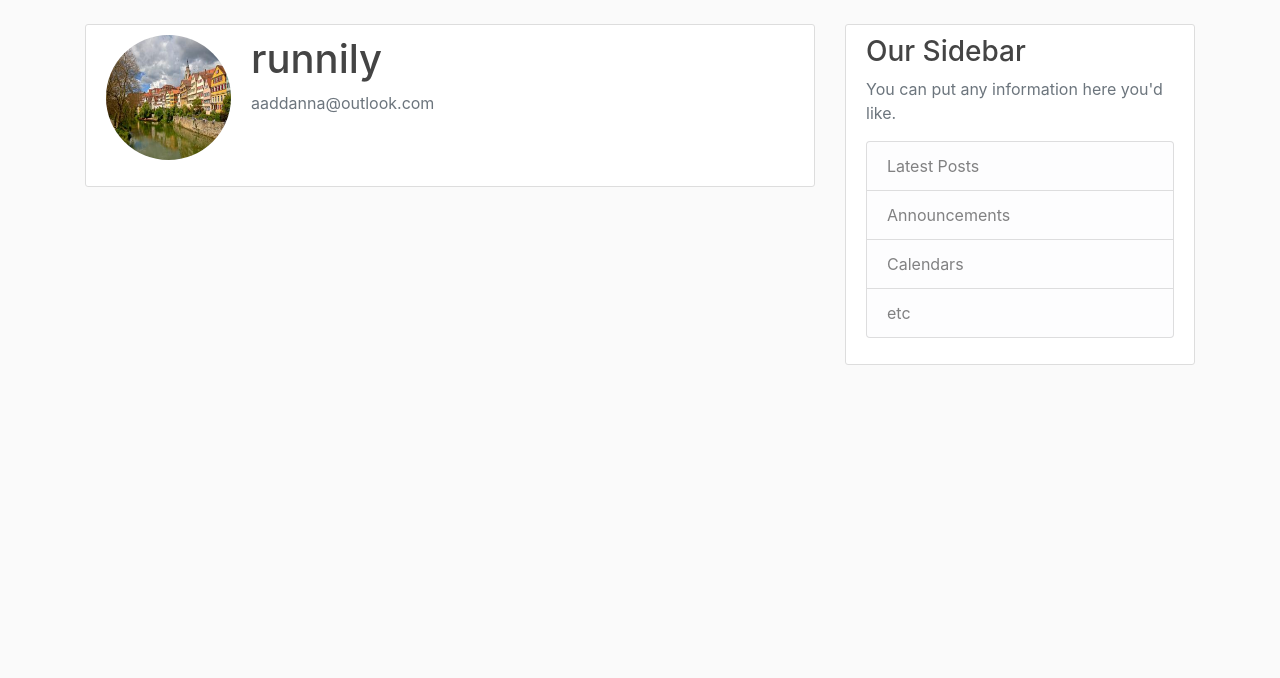
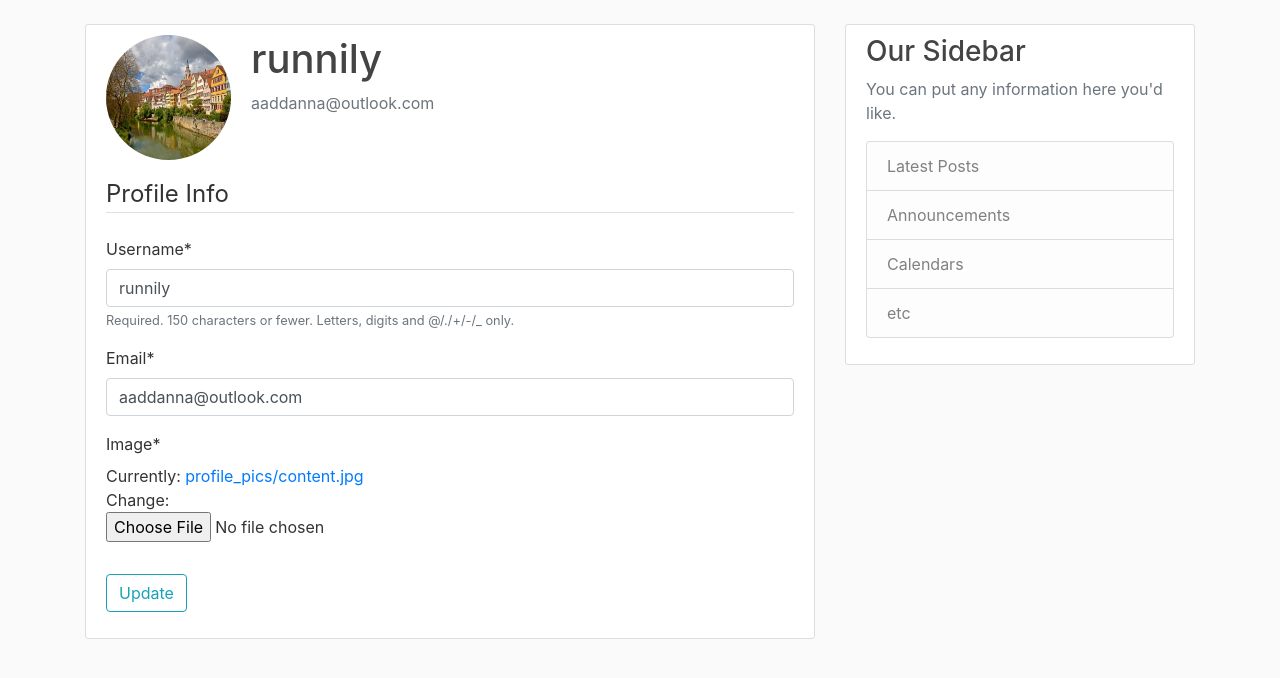
Before and after one commit to runnily/Blog-website, a Django app: page /profile/ in a window 1280 px wide. Shown: the part 56-734 px from the top of the page. Run offline with Django 3.2, Linux system fonts and the light colour scheme; a user stored in the database is signed in; data comes from the database, SQL or seed files in the repository; both versions use the stored data as it was after the commit; some libraries are stand-ins or nearby versions.

Commit message:
Update on users profiles

```diff
--- a/blog/templates/blog/base.html
+++ b/blog/templates/blog/base.html
@@ -47,7 +47,7 @@
         <div class="row">
           <div class="col-md-8">
             {%if messages %}
-              {%for messages in messages%}
+              {%for message in messages%}
               <div class="alert alert-{{message.tags}}">
                 {{message}}
               </div>
--- a/blog/templates/blog/home.html
+++ b/blog/templates/blog/home.html
@@ -4,6 +4,7 @@
     <!--Were using django template similar to jinja2-->
     {% for post in posts %}
     <article class="media content-section">
+      <img class = "rounded-circle article-img" src="{{post.author.profile.image.url}}">
         <div class="media-body">
           <div class="article-metadata">
             <a class="mr-2" href="#">{{ post.author }}</a>
--- a/users/form.py
+++ b/users/form.py
@@ -2,6 +2,7 @@
 from django import forms
 from django.contrib.auth.models import User
 from django.contrib.auth.forms import UserCreationForm
+from .models import Profile
 
 class UserRegisterForm(UserCreationForm):
     '''
@@ -24,3 +25,20 @@ class UserRegisterForm(UserCreationForm):
 
         #fields that are going to be shown on our form
         fields = ['username', 'email', 'password1', 'password2']
+
+class UserUpdateForm(forms.ModelForm):
+    email = forms.EmailField() #fields in addition to the model
+
+
+    class Meta:
+
+        model = User #model we want this form to interact with
+
+        #fields that are going to be shown on our form
+        fields = ['username', 'email'] #
+
+
+class ProfileUpdateForm(forms.ModelForm):
+    class Meta:
+        model = Profile
+        fields = ['image']
--- a/users/models.py
+++ b/users/models.py
@@ -1,5 +1,6 @@
 from django.db import models
 from django.contrib.auth.models import User
+from PIL import Image
 
 # Create your models here.
 
@@ -12,3 +13,13 @@ class Profile(models.Model):
     #dunder str function
     def __str__(self):
         return f'{self.user.username} Profile'
+
+    def save(self):
+        #override the save method of a model
+        super().save() #parnets class run
+
+        img = Image.open(self.image.path)
+        if img.height > 300 or img.width > 300:
+            output_size = (300,300)
+            img.thumbnail(output_size)
+            img.save(self.image.path)
--- a/users/templates/users/profile.html
+++ b/users/templates/users/profile.html
@@ -9,6 +9,16 @@
             <p class="text-secondary">{{user.email}}</p>
         </div>
         </div>
-        <!-- FORM HERE -->
+        <form method="POST" enctype="multipart/form-data"> <!--For image data we have to add a special encoding type called enctype-->
+            {%csrf_token%} <!--added secuirty for django-->
+            <fieldset class="form-group">
+                <legend class="border-bottom mb-4"> Profile Info</legend>
+                {{u_form|crispy}} <!--crispy form application to paste the form out-->
+                {{p_form|crispy}} <!--crispy form application to paste the form out-->
+            </fieldset>
+            <div class="form-group">
+                <button class="btn btn-outline-info" type="submit"> Update</button>
+            </div>
+        </form>
     </div>
 {% endblock content %}
--- a/users/views.py
+++ b/users/views.py
@@ -1,7 +1,7 @@
 from django.shortcuts import render, redirect
 from django.contrib import messages
 from django.contrib.auth.decorators import login_required
-from .form import UserRegisterForm
+from .form import UserRegisterForm, UserUpdateForm, ProfileUpdateForm
 
 def register(request):
     if request.method == 'POST': #if we get a post request
@@ -19,4 +19,21 @@ def register(request):
 #decrators add functionailty to an existing function
 @login_required
 def profile(request):
-    return render(request, 'users/profile.html')
+    if request.method == 'POST':
+        u_form = UserUpdateForm(request.POST, instance=request.user)
+        #We would be getting file data within our post
+        p_form = ProfileUpdateForm(request.POST, request.FILES, instance=request.user.profile)
+        if u_form.is_valid() and p_form.is_valid():
+            u_form.save()
+            p_form.save()
+            messages.success(request, 'Your account has beeen Updated')
+            return redirect('profile') #important to return a redirect
+    else:
+        u_form = UserUpdateForm(instance=request.user)
+        p_form = ProfileUpdateForm(instance=request.user.profile)
+
+    content = {
+        "u_form" : u_form,
+        'p_form' : p_form,
+    }
+    return render(request, 'users/profile.html', content)
```
Also changed, not shown: db.sqlite3, media/profile_pics/content.jpg (added), media/profile_pics/dog.jpg, media/profile_pics/style.jpg (added).
